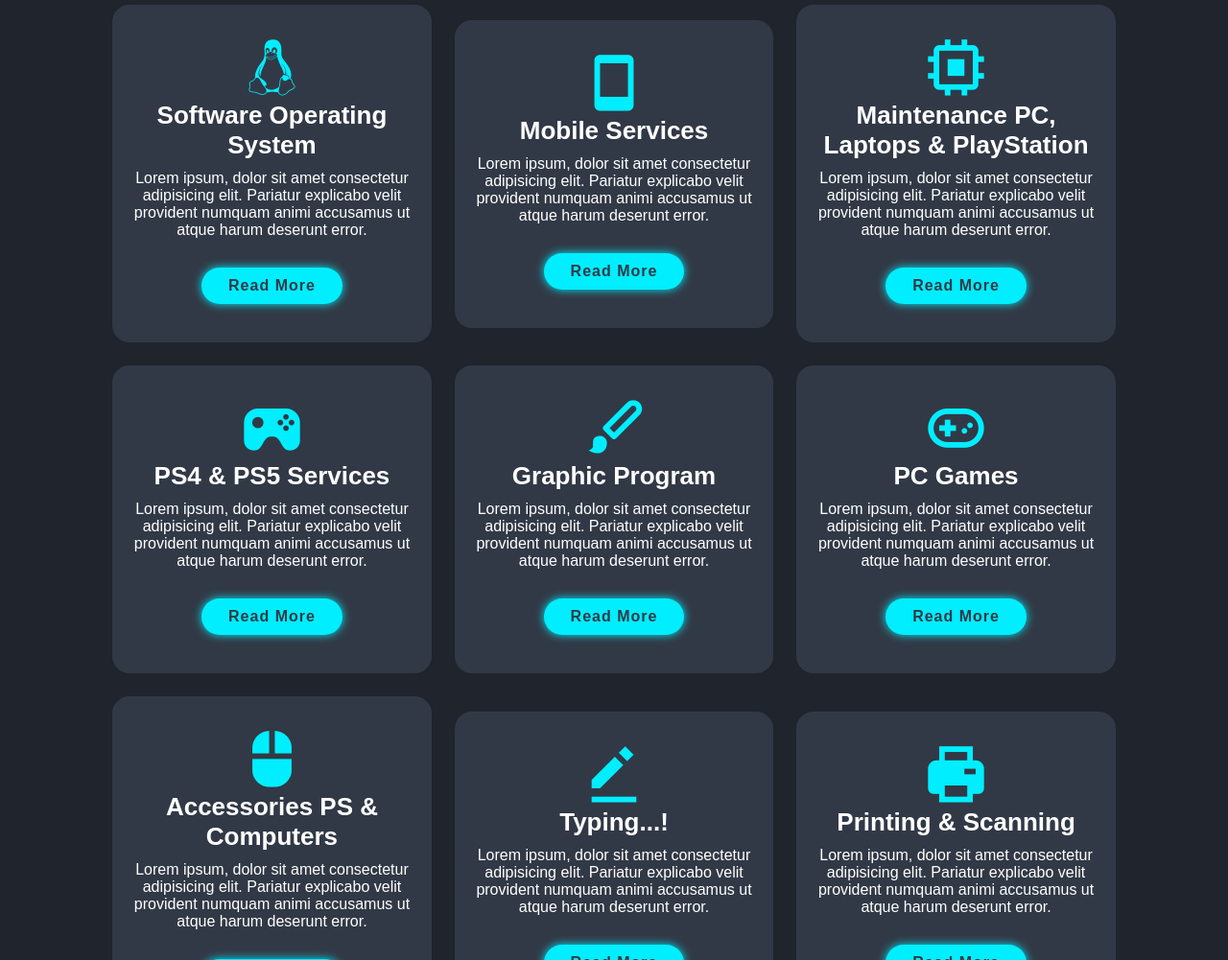
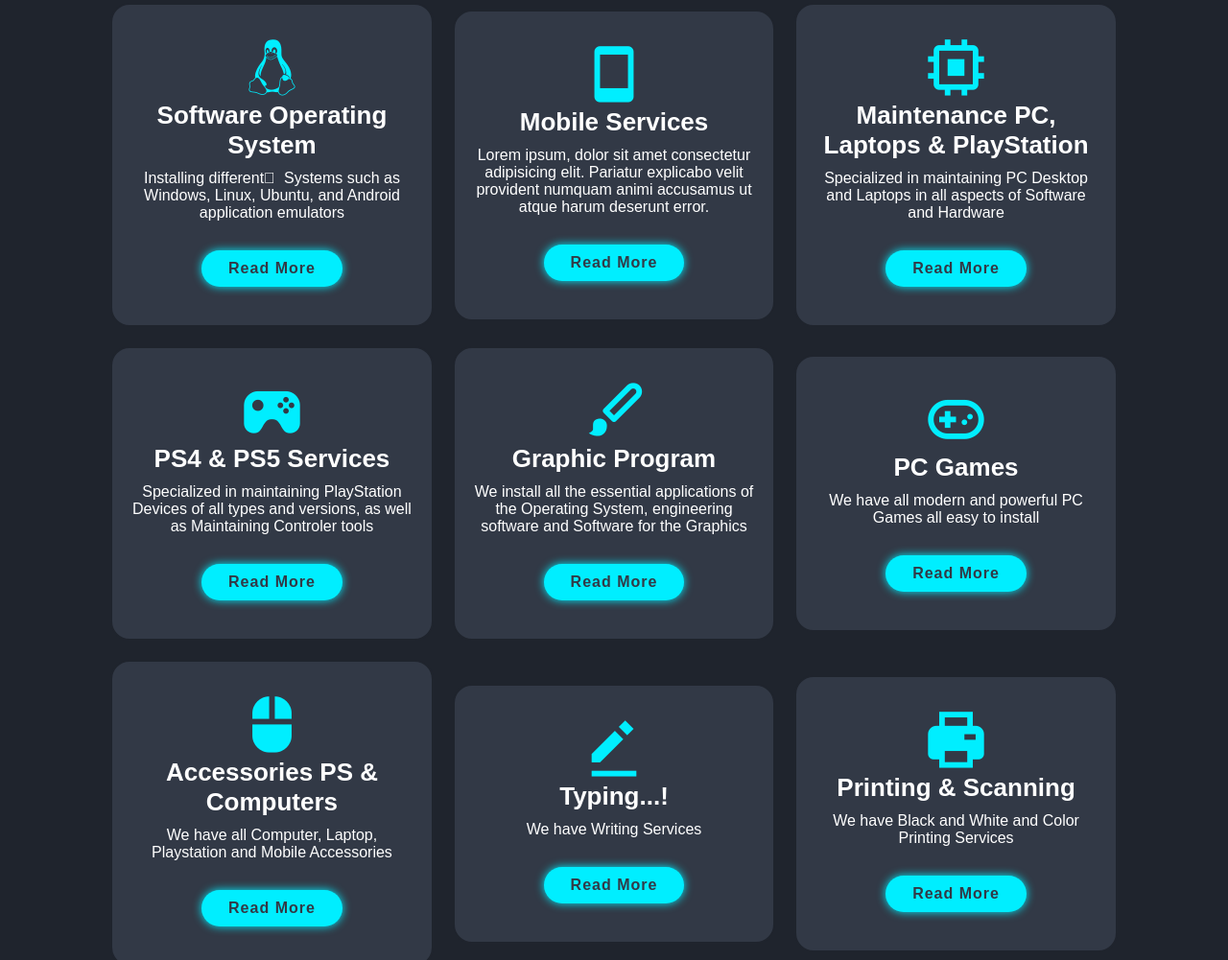
Before and after one commit to HurricaneO/MK-Store.io, a plain HTML site: page index.html in a window 1280 px wide. Shown: the part 1799-2800 px from the top of the page at 96% size. Drawn offline with nearby package versions, Linux system fonts and the light colour scheme; a web font is replaced by a local one.

Commit message:
Update index.html

```diff
--- a/index.html
+++ b/index.html
@@ -39,8 +39,8 @@
             <h3>Welcome To Our Store</h3>
             <h1>MK Store Services</h1>
             <h3>We Specialist At <span class="multiple-text"> PlayStation & Computer Services</span></h3>
-            <p>Lorem ipsum dolor, sit amet consectetur adipisicing elit.
-                Voluptates tenetur voluptas beatae doloremque deleniti rem deserunt.</p>
+            <p>Welcome to Our Store. We Specialize in Selling and Maintaining everything related to Computers,
+                Playstations, and Mobiles</p>
             <div class="social-media">
                 <a href="#"><i class='bx bxl-facebook-circle'></i></a>
                 <a href="#"><i class='bx bxl-whatsapp'></i></a>
@@ -61,9 +61,9 @@
         <div class="about-content">
             <h2 class="heading">About <span>Us</span></h2>
             <h3>Who We Are?!</h3>
-            <p>Lorem, ipsum dolor sit amet consectetur adipisicing elit. Dolores sunt dolorum,
-                commodi voluptas quia voluptatibus consequuntur repudiandae incidunt ipsum? Quos distinctio unde rem
-                voluptates tempore.</p>
+            <p>We are a Center that Specializes in Selling and Maintaining everything related to Computers, Playstations, Mobiles,
+                installing various Operating Systems,
+                basic Programs for your Device, great Games, and all Engineering and Graphic Programs.</p>
             <a href="#" class="btn">Read More</a>
         </div>
     </section>
@@ -75,8 +75,7 @@
             <div class="services-box">
                 <i class='bx bxl-tux'></i>
                 <h3>Software Operating System</h3>
-                <p>Lorem ipsum, dolor sit amet consectetur adipisicing elit. Pariatur explicabo velit provident numquam
-                    animi accusamus ut atque harum deserunt error.</p>
+                <p>Installing different ٍ Systems such as Windows, Linux, Ubuntu, and Android application emulators</p>
                 <a href="#" class="btn">Read More</a>
             </div>
             <div class="services-box">
@@ -89,57 +88,50 @@
             <div class="services-box">
                 <i class='bx bx-chip'></i>
                 <h3>Maintenance PC, Laptops & PlayStation</h3>
-                <p>Lorem ipsum, dolor sit amet consectetur adipisicing elit. Pariatur explicabo velit provident numquam
-                    animi accusamus ut atque harum deserunt error.</p>
+                <p>Specialized in maintaining PC Desktop and Laptops in all aspects of Software and Hardware</p>
                 <a href="#" class="btn">Read More</a>
             </div>
             <div class="services-box">
                 <i class='bx bxs-joystick'></i>
                 <h3>PS4 & PS5 Services</h3>
-                <p>Lorem ipsum, dolor sit amet consectetur adipisicing elit. Pariatur explicabo velit provident numquam
-                    animi accusamus ut atque harum deserunt error.</p>
+                <p>Specialized in maintaining PlayStation Devices of all types and versions, as well as Maintaining Controler tools</p>
                 <a href="#" class="btn">Read More</a>
             </div>
             <div class="services-box">
                 <i class='bx bxs-paint'></i>
                 <h3>Graphic Program</h3>
-                <p>Lorem ipsum, dolor sit amet consectetur adipisicing elit. Pariatur explicabo velit provident numquam
-                    animi accusamus ut atque harum deserunt error.</p>
+                <p>We install all the essential applications of the Operating System,
+                    engineering software and Software for the Graphics</p>
                 <a href="#" class="btn">Read More</a>
             </div>
             <div class="services-box">
                 <i class='bx bx-joystick-alt'></i>
                 <h3>PC Games</h3>
-                <p>Lorem ipsum, dolor sit amet consectetur adipisicing elit. Pariatur explicabo velit provident numquam
-                    animi accusamus ut atque harum deserunt error.</p>
+                <p>We have all modern and powerful PC Games all easy to install</p>
                 <a href="#" class="btn">Read More</a>
             </div>
             <div class="services-box">
                 <i class='bx bxs-mouse-alt'></i>
                 <h3>Accessories PS & Computers</h3>
-                <p>Lorem ipsum, dolor sit amet consectetur adipisicing elit. Pariatur explicabo velit provident numquam
-                    animi accusamus ut atque harum deserunt error.</p>
+                <p>We have all Computer, Laptop, Playstation and Mobile Accessories</p>
                 <a href="#" class="btn">Read More</a>
             </div>
             <div class="services-box">
                 <i class='bx bxs-edit-alt'></i>
                 <h3>Typing...!</h3>
-                <p>Lorem ipsum, dolor sit amet consectetur adipisicing elit. Pariatur explicabo velit provident numquam
-                    animi accusamus ut atque harum deserunt error.</p>
+                <p>We have Writing Services</p>
                 <a href="#" class="btn">Read More</a>
             </div>
             <div class="services-box">
                 <i class='bx bxs-printer'></i>
                 <h3>Printing & Scanning</h3>
-                <p>Lorem ipsum, dolor sit amet consectetur adipisicing elit. Pariatur explicabo velit provident numquam
-                    animi accusamus ut atque harum deserunt error.</p>
+                <p>We have Black and White and Color Printing Services</p>
                 <a href="#" class="btn">Read More</a>
             </div>
             <div class="services-box">
                 <i class='bx bxs-edit'></i>
                 <h3>CV</h3>
-                <p>Lorem ipsum, dolor sit amet consectetur adipisicing elit. Pariatur explicabo velit provident numquam
-                    animi accusamus ut atque harum deserunt error.</p>
+                <p>We offer Resumes and Cover Letter</p>
                 <a href="#" class="btn">Read More</a>
             </div>
         </div>
```
